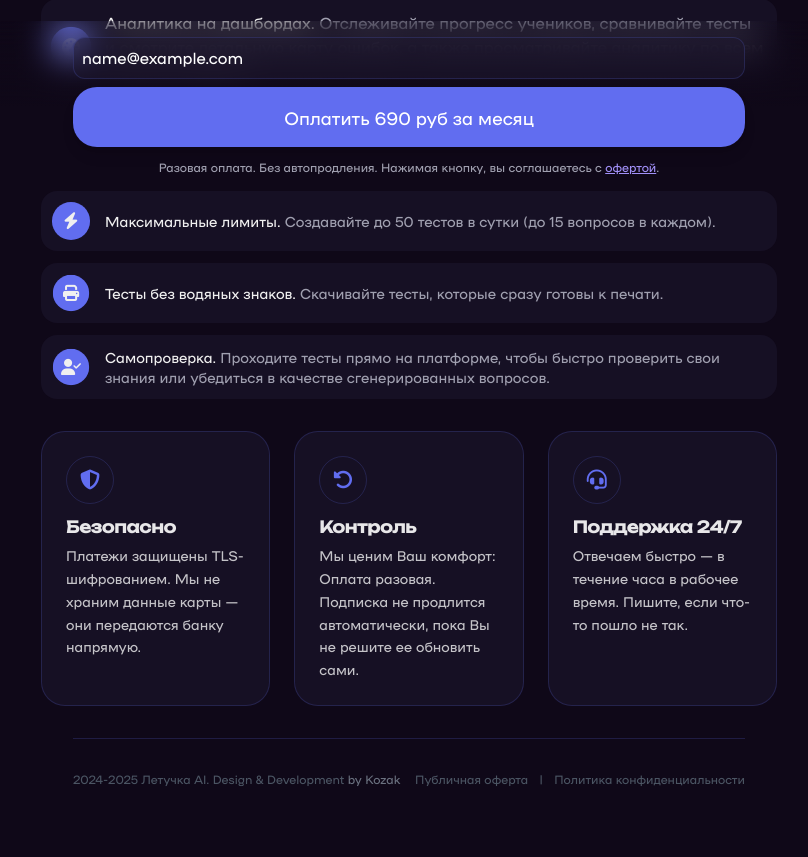
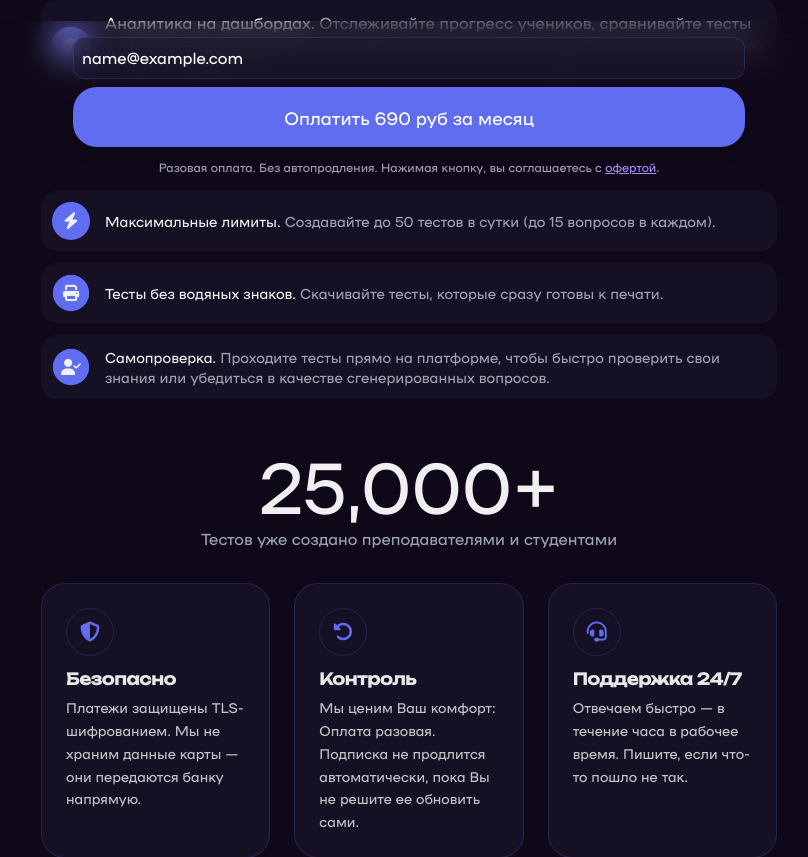
Before and after one commit to Berliner187/ai-askify-service, a Django app: page /payment/ in a window 1280 px wide. Shown: the part 609-1466 px from the top of the page, without its empty margins (231-1039 px from the left). Run offline with Django 5.2, Linux system fonts and the light colour scheme; the visitor is signed in with stand-in values (Sample User, id 1); data comes from the database, SQL or seed files in the repository; data that the repository does not hold is empty; parts of the project's set-up code (start-up, migrations or seed data) failed here and were passed over; some libraries are stand-ins or nearby versions.

Commit message:
3.15.1-28-10-2025: feat
- Добавлено соц док-во

```diff
--- a/askify_service/templates/payments/payment.html
+++ b/askify_service/templates/payments/payment.html
@@ -190,6 +190,15 @@
                     <strong>Самопроверка.</strong> Проходите тесты прямо на платформе, чтобы быстро проверить свои знания или убедиться в качестве сгенерированных вопросов.
                 </p>
             </div>
+        </div>
+
+        <div class="mt-12 mb-8 text-center">
+            <p class="text-7xl font-extrabold gradient-text">
+                25,000+
+            </p>
+            <p class="mt-2 font-semibold text-gray-400">
+                Тестов уже создано преподавателями и студентами
+            </p>
         </div>
 
         <div class="mt-8 grid grid-cols-1 md:grid-cols-2 lg:grid-cols-3 gap-6">
```
